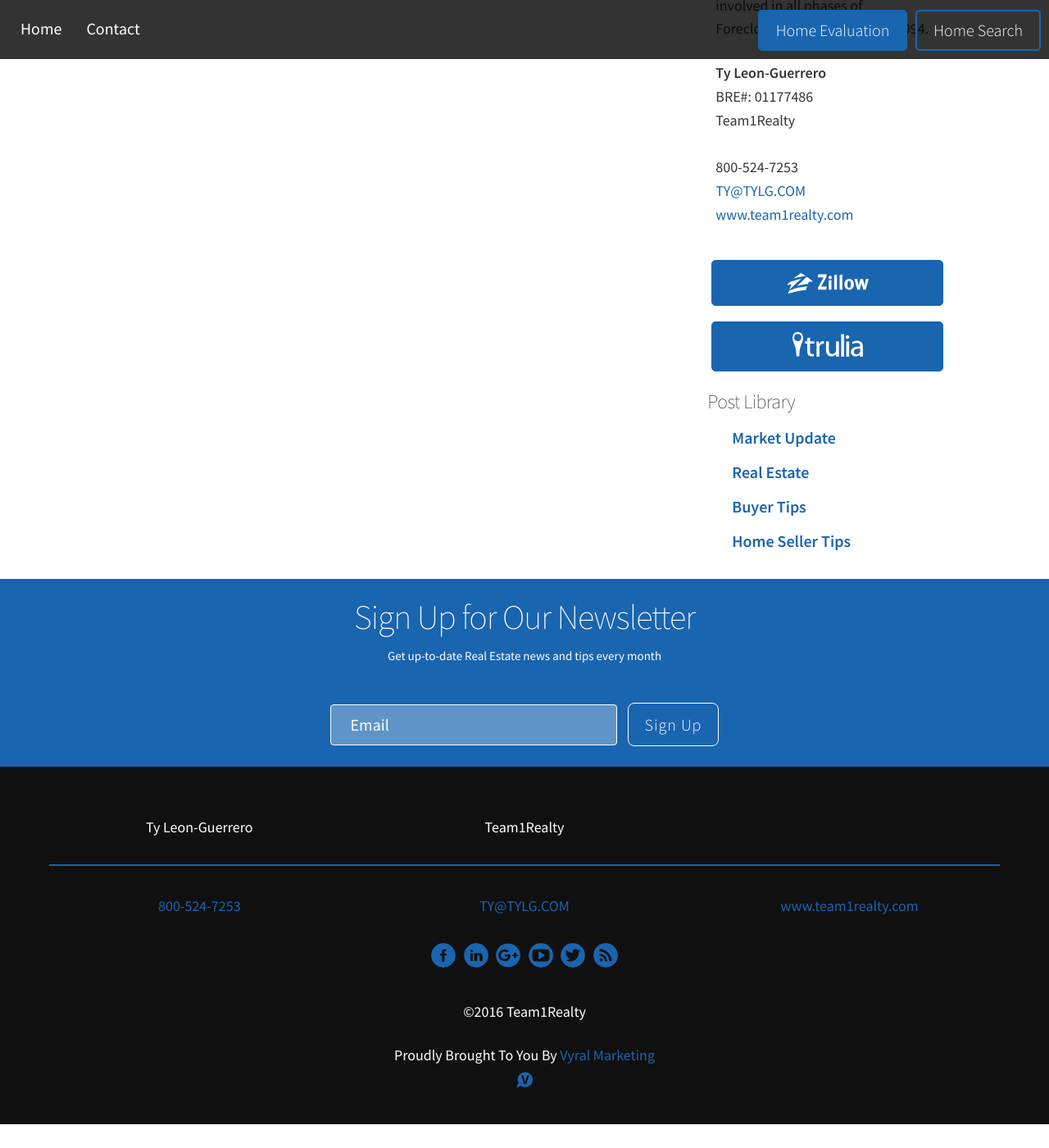
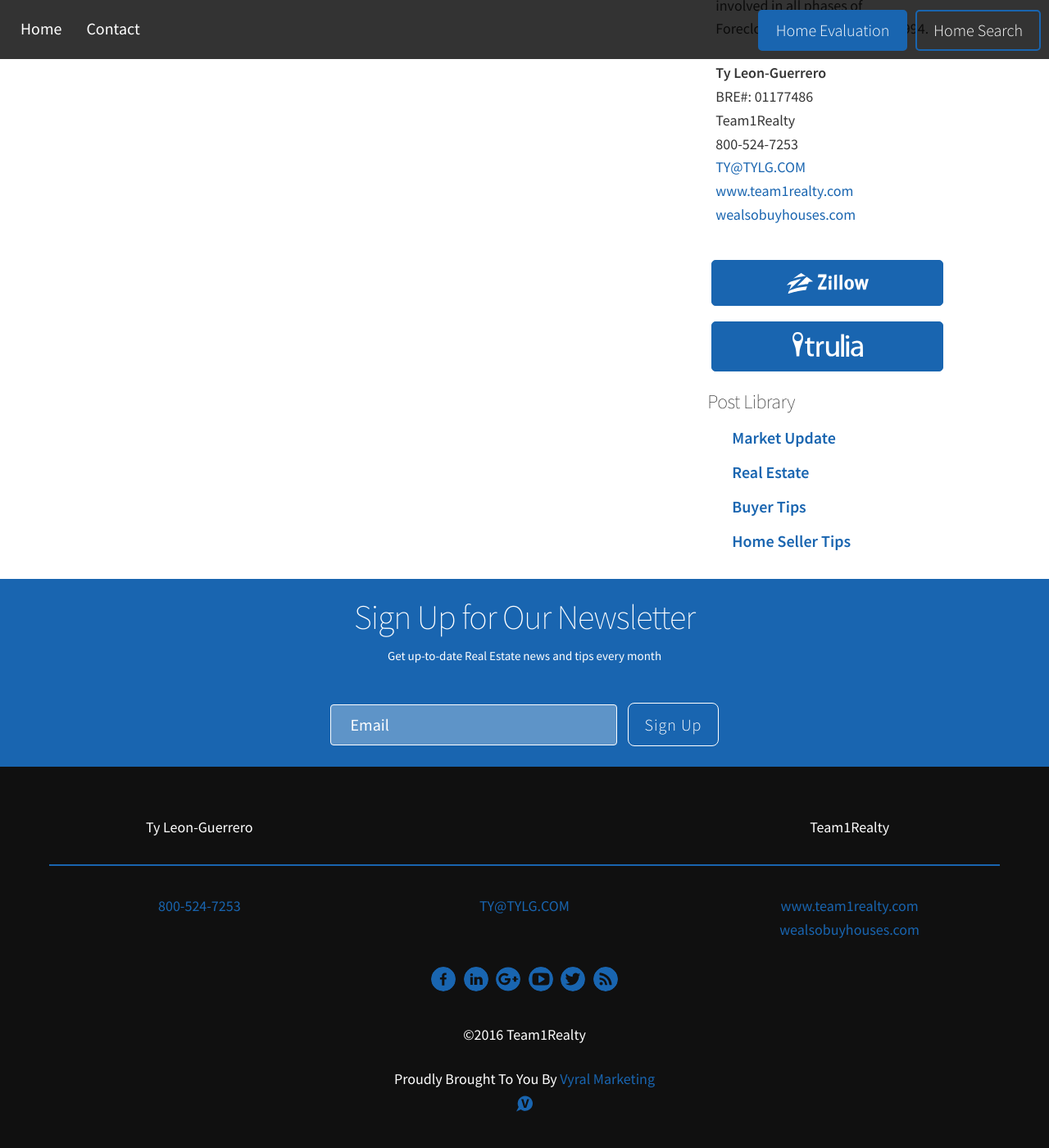
Before and after one commit to Vyral/Ty-Leon-Guerrero-blog, a Jekyll site: the page built from _posts/2016-10-27-welcome-to-my-youtube-channel.md, in a window 1280 px wide and 1400 px high, scrolled down 1267 px. Shown: the whole window at 82% size. Built offline with Jekyll 4.4.1, drawn with Linux system fonts in a browser that asks for light colours; nearby versions of some CDN libraries; before the commit the page ends 2638 px from its top, so only the background shows below that.

Commit message:
added secondary url and fixed formatting for when an address isn't provided

```diff
--- a/_data/settings.yml
+++ b/_data/settings.yml
@@ -19,10 +19,12 @@
   phone: 800-524-7253
   email: TY@TYLG.COM
   url: www.team1realty.com
+  url2: http://wealsobuyhouses.com
   first_CTA_text: Home Evaluation
   first_CTA_URL: http://www.team1realty.com/cma/property-valuation/
   second_CTA_text: Home Search
   second_CTA_URL: http://www.team1realty.com/search/advanced_search/
+  phone_CTA: true
   VR_form: http://oi.vresp.com?fid=9676bb12bc
 welcome_headline: Get Educated About Real Estate
 welcome_text_markdown: |
--- a/_includes/about.html
+++ b/_includes/about.html
@@ -14,9 +14,14 @@
 		{% if site.data.settings.client.brokerage != null %}
 		{{ site.data.settings.client.brokerage }}<br />
 		{% endif %}
+		{% if site.data.settings.client.address != null %}
 		{{ site.data.settings.client.address }}<br />
+		{% endif %}
 		{{ site.data.settings.client.phone }}<br />
 		<a href="mailto:{{ site.data.settings.client.email }}" target="_blank">{{ site.data.settings.client.email }}</a><br />
 		<a href="http://{{ site.data.settings.client.url }}" target="_blank">{{ site.data.settings.client.url }}</a><br />
+		{% if site.data.settings.client.url2 != null %}
+		<a href="{{site.data.settings.client.url2}}" target="_blank">{{site.data.settings.client.url2 | remove: "http://" | remove: "https://"}}</a>
+		{% endif %}
 	</p>
 </div>
--- a/_includes/footer.html
+++ b/_includes/footer.html
@@ -32,11 +32,11 @@
 						<br><span>#{{site.data.settings.client.license_number }}
 					{% endif %}
 	        </div>
+					<div class="col-sm-4">
+						<address itemprop="address">{{site.data.settings.client.address}}</address>
+					</div>
 	        <div class="col-sm-4">
 	          <span itemprop="brand">{{site.data.settings.client.brand}}</span>
-	        </div>
-	        <div class="col-sm-4">
-	          <address itemprop="address">{{site.data.settings.client.address}}</address>
 	        </div>
 	      {% else %}
 	        <div class="col-sm-3">
@@ -61,8 +61,16 @@
 	      <div class="col-sm-4">
 	        <a href="tel:{{site.data.settings.client.phone | prepend: "1-"}}" itemprop="telephone">{{site.data.settings.client.phone}}</a>
 	      </div>
-	      <div class="col-sm-4"><a href="mailto:{{site.data.settings.client.email}}">{{site.data.settings.client.email}}</a></div>
-	      <div class="col-sm-4"><a href="{{site.data.settings.client.url}}">{{site.data.settings.client.url | remove: "http://" | remove: "https://"}}</a></div>
+	      <div class="col-sm-4">
+					<a href="mailto:{{site.data.settings.client.email}}">{{site.data.settings.client.email}}</a>
+				</div>
+	      <div class="col-sm-4">
+					<a href="{{site.data.settings.client.url}}">{{site.data.settings.client.url | remove: "http://" | remove: "https://"}}</a>
+				{% if site.data.settings.client.url2 != null %}
+					<br>
+					<a href="{{site.data.settings.client.url2}}">{{site.data.settings.client.url2 | remove: "http://" | remove: "https://"}}</a>
+				{% endif %}
+				</div>
 	    </div>
 	    <div class="row">
 	      <div class="twelve columns footer-socials">
--- a/_includes/navigation.html
+++ b/_includes/navigation.html
@@ -6,6 +6,11 @@
 			<span class="sr-only">Toggle navigation</span>
 			<i class="fa fa-bars fa-2x"></i>
 		</button>
+		{% if site.data.settings.client.phone_CTA == true %}
+			<button type="button" class="navbar-toggle phone">
+				<a href="tel:{{site.data.settings.client.phone}}"><i class="fa fa-phone fa-2x" aria-hidden="true"></i></a>
+			</button>
+		{% endif %}
 	</div>
 
  	<div id="navbarCollapse" class="collapse navbar-collapse">
--- a/_sass/_navigation.sass
+++ b/_sass/_navigation.sass
@@ -47,12 +47,12 @@
 			@include transform(translateY(0rem))
 
 .navbar-andross .navbar-brand
-	color: $brand
+	color: $light-text
 	padding-top: 20px
 	padding-bottom: 33px
 	font-size: 20px
 	text-transform: uppercase
-	max-width: 80%
+	max-width: 65%
 
 .navbar-nav>li
 	margin-right: 10px
@@ -74,16 +74,23 @@
 		color: $brand-light
 
 .fa-bars
-	color: $brand
+	color: $light-text
 
 .navbar-toggle
 	margin-top: 20px
+
+.phone, .fa-phone
+	color: #fff
 
 .navbar
 	padding-right: 15px
 	padding-left: 15px
 
 @media(max-width: 347px)
+	.navbar-brand
+		display: none
 	.navbar-header
 		a.navbar-brand
 			color: $theme
+			display: none
+			max-width: 0
```
Also changed, not shown: 13 other files.
